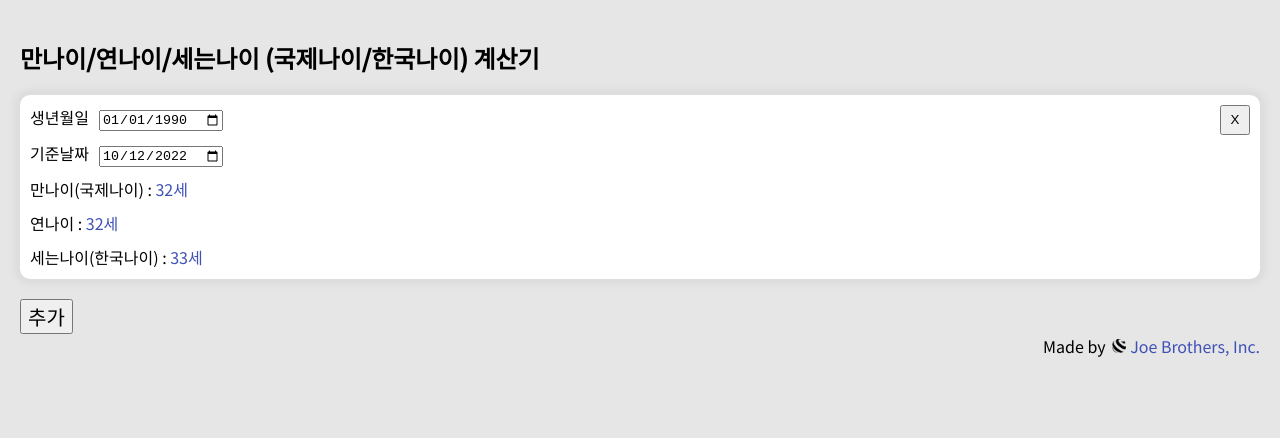
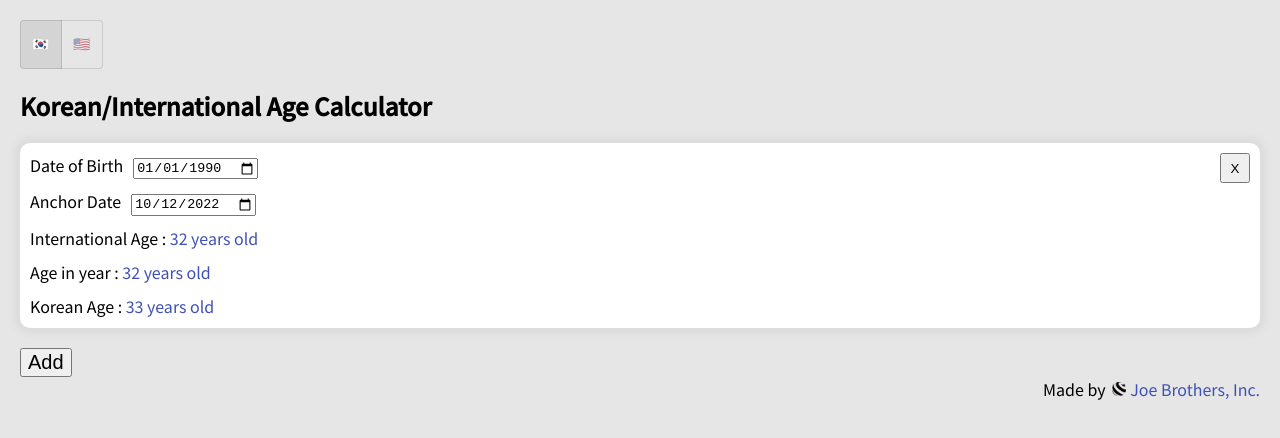
Before and after one commit to joe-brothers/age-calculator, a React (Vite) app: page / in a window 1280 px wide. Shown: the top 438 px of the page. Built offline with nearby package versions, Linux system fonts and the light colour scheme.

Commit message:
Add: i18n (resolves #1)

```diff
--- a/src/App.tsx
+++ b/src/App.tsx
@@ -1,10 +1,14 @@
 import React, { useState } from "react";
+import moment from "moment";
 import { Calculator } from "./components/Calculator";
-import moment from "moment";
+import logoImageUrl from "./assets/logo.png";
 import "./App.css";
-import logoImageUrl from './assets/logo.png';
+import { useTranslation } from "react-i18next";
+import { ToggleLanguage } from "./components/ToggleLanguage";
 
 function App() {
+  const { t } = useTranslation();
+
   const dateDefault = {
     dateBirth: "1990-01-01",
     dateAnchor: moment(new Date()).format("YYYY-MM-DD"),
@@ -76,7 +80,8 @@ function App() {
 
   return (
     <div className="App">
-      <h2>만나이/연나이/세는나이 (국제나이/한국나이) 계산기</h2>
+      <ToggleLanguage />
+      <h2>{t("title")}</h2>
       <section className="container-calculators">
         {data.map(({ id, dateBirth, dateAnchor }) => (
           <Calculator
@@ -96,10 +101,10 @@ function App() {
         ))}
       </section>
       <button className="button-add" onClick={onClickAdd}>
-        추가
+        {t("add")}
       </button>
       <p className="made-by">
-        Made by <img className="logo" src={ logoImageUrl } />
+        Made by <img className="logo" src={logoImageUrl} />
         <a href="https://joe-brothers.com/" target="_blank">
           Joe Brothers, Inc.
         </a>
--- a/src/components/Calculator.tsx
+++ b/src/components/Calculator.tsx
@@ -1,4 +1,5 @@
 import React, { useState } from "react";
+import { useTranslation } from "react-i18next";
 
 export const Calculator = ({
   dateBirth,
@@ -15,13 +16,15 @@ export const Calculator = ({
   onClickRemove: () => void;
   onChangeDate: (e: React.ChangeEvent<HTMLInputElement>) => void;
 }) => {
+  const { t } = useTranslation();
+
   return (
     <article className="form-calculator">
       <button className="button-remove" onClick={onClickRemove}>
         X
       </button>
       <label>
-        생년월일
+        {t("dateBirth")}
         <input
           type="date"
           name="dateBirth"
@@ -30,7 +33,7 @@ export const Calculator = ({
         />
       </label>
       <label>
-        기준날짜
+        {t("dateAnchor")}
         <input
           type="date"
           name="dateAnchor"
@@ -39,27 +42,36 @@ export const Calculator = ({
         />
       </label>
       <p>
-        만나이(국제나이) :{" "}
+        {t("ageInternational")} :{" "}
         {isNaN(ageInternational) || ageInternational < 0 ? (
           <span>올바른 날짜를 입력해주세요.</span>
         ) : (
-          <span>{ageInternational}세</span>
+          <span>
+            {ageInternational}
+            {t("old")}
+          </span>
         )}
       </p>
       <p>
-        연나이 :{" "}
+        {t("ageYear")} :{" "}
         {!ageKorean || ageKorean - 1 < 0 ? (
           <span>올바른 날짜를 입력해주세요.</span>
         ) : (
-          <span>{ageKorean - 1}세</span>
+          <span>
+            {ageKorean - 1}
+            {t("old")}
+          </span>
         )}
       </p>
       <p>
-        세는나이(한국나이) :{" "}
+        {t("ageKorean")} :{" "}
         {!ageKorean || ageKorean < 0 ? (
           <span>올바른 날짜를 입력해주세요.</span>
         ) : (
-          <span>{ageKorean}세</span>
+          <span>
+            {ageKorean}
+            {t("old")}
+          </span>
         )}
       </p>
     </article>
--- /dev/null
+++ b/src/components/ToggleLanguage.tsx
@@ -0,0 +1,31 @@
+import * as React from "react";
+import { ToggleButton, ToggleButtonGroup } from "@mui/material";
+import i18next from "i18next";
+
+export const ToggleLanguage = () => {
+  const [alignment, setAlignment] = React.useState("kr");
+
+  const handleChange = (
+    event: React.MouseEvent<HTMLElement>,
+    newAlignment: string
+  ) => {
+    setAlignment(newAlignment);
+    i18next.changeLanguage(newAlignment);
+  };
+
+  return (
+    <ToggleButtonGroup
+      value={alignment}
+      exclusive
+      onChange={handleChange}
+      aria-label="language"
+    >
+      <ToggleButton value="kr" aria-label="korean">
+        🇰🇷
+      </ToggleButton>
+      <ToggleButton value="en" aria-label="english">
+        🇺🇸
+      </ToggleButton>
+    </ToggleButtonGroup>
+  );
+};
--- /dev/null
+++ b/src/i18n.ts
@@ -0,0 +1,46 @@
+import i18n from "i18next";
+import { initReactI18next } from "react-i18next";
+
+// the translations
+// (tip move them in a JSON file and import them,
+// or even better, manage them separated from your code: https://react.i18next.com/guides/multiple-translation-files)
+const resources = {
+  en: {
+    translation: {
+      title: "Korean/International Age Calculator",
+      dateBirth: "Date of Birth",
+      dateAnchor: "Anchor Date",
+      ageInternational: "International Age",
+      ageYear: "Age in year",
+      ageKorean: "Korean Age",
+      add: "Add",
+      old: " years old",
+    },
+  },
+  kr: {
+    translation: {
+      title: "만나이/연나이/세는나이 (국제나이/한국나이) 계산기",
+      dateBirth: "생년월일",
+      dateAnchor: "기준날짜",
+      ageInternational: "만나이(국제나이)",
+      ageYear: "연나이",
+      ageKorean: "세는나이(한국나이)",
+      add: "추가",
+      old: "세",
+    },
+  },
+};
+
+i18n
+  .use(initReactI18next) // passes i18n down to react-i18next
+  .init({
+    resources,
+    lng: "en", // language to use, more information here: https://www.i18next.com/overview/configuration-options#languages-namespaces-resources
+    // you can use the i18n.changeLanguage function to change the language manually: https://www.i18next.com/overview/api#changelanguage
+    // if you're using a language detector, do not define the lng option
+    interpolation: {
+      escapeValue: false, // react already safes from xss
+    },
+  });
+
+export default i18n;
```
Also changed, not shown: package.json (+8 -1 lines), src/main.tsx (+6 -5 lines), 1 other file (tests, documents, lock files or other folders).
